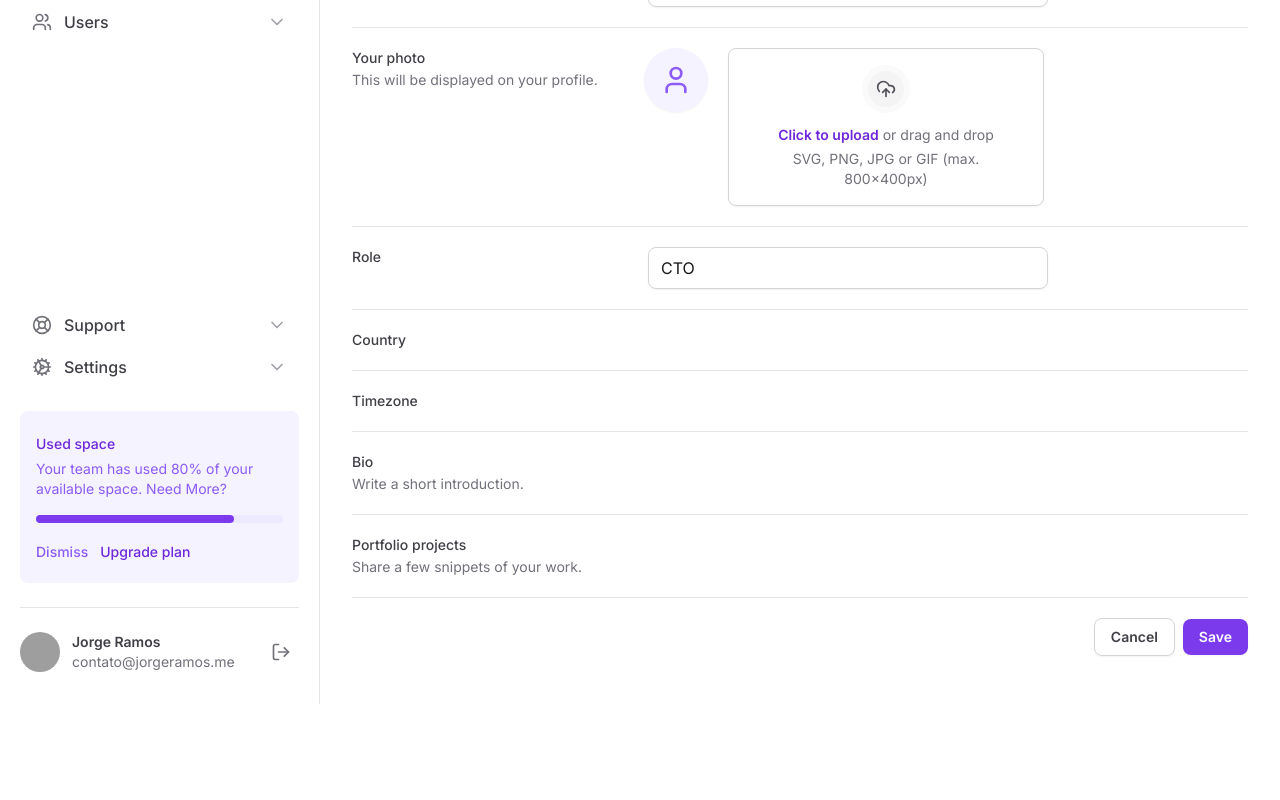
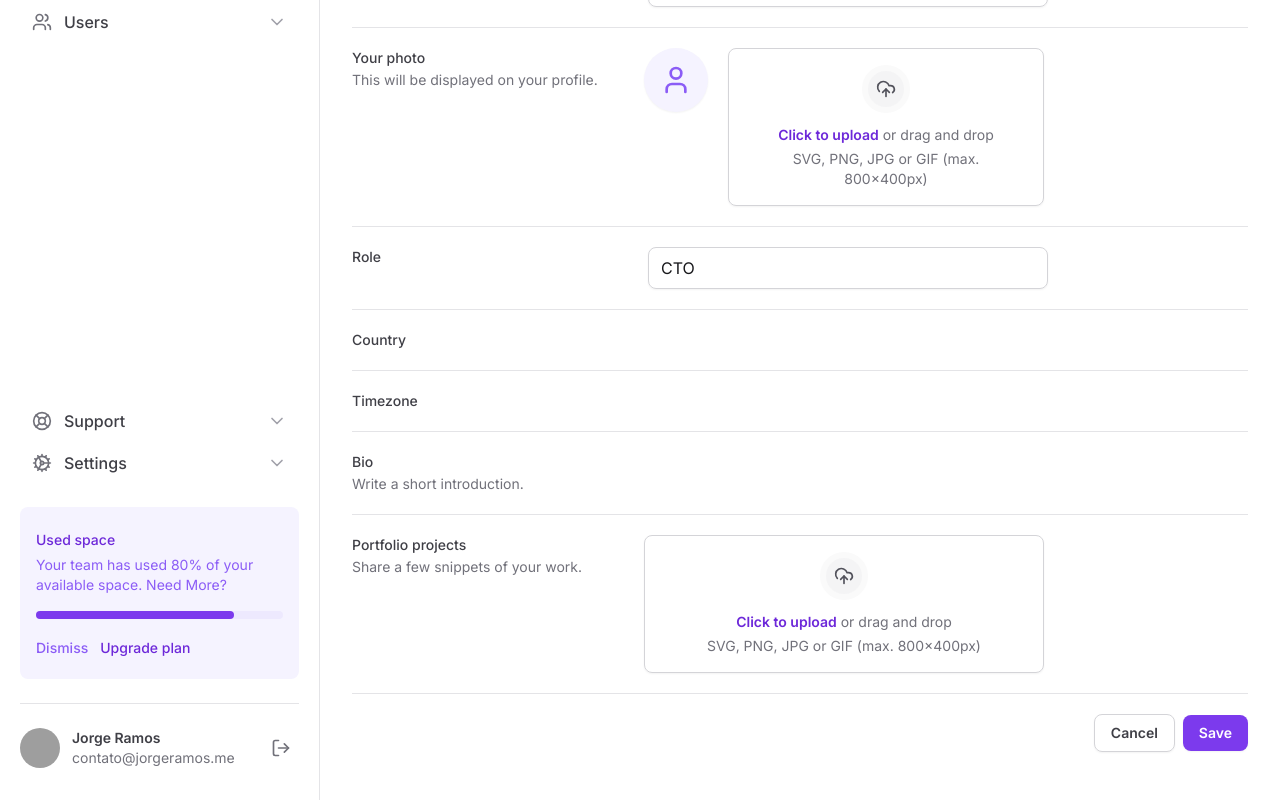
Before and after one commit to jorginhodev/masterizando-o-tailwind, a Next.js app: page / in a window 1280 px wide. Shown: the part 368-1168 px from the top of the page. Before the commit the page ends 1072 px from the top, so only its background shows below. Built offline with nearby package versions, Linux system fonts and the light colour scheme; grey boxes are pictures that could not be loaded.

Commit message:
feat: add FileInput component

```diff
--- a/src/app/page.tsx
+++ b/src/app/page.tsx
@@ -1,6 +1,8 @@
+import { Mail } from 'lucide-react'
+
 import { SettingsTabs } from '@/components/settings-tabs'
 import { InputRoot, InputControl, InputPrefix } from '@/components/input'
-import { Mail, UploadCloud, User } from 'lucide-react'
+import * as FileInput from '@/components/file-input'
 
 export default function Home() {
   return (
@@ -88,33 +90,11 @@
               </span>
             </label>
 
-            <div className="flex items-start gap-5">
-              <div className="flex h-16 w-16 items-center justify-center rounded-full bg-violet-50 shadow-sm">
-                <User className="h-8 w-8 text-violet-500" />
-              </div>
-
-              <label
-                htmlFor="photo"
-                className="hover:bg-violet-25 group flex flex-1 cursor-pointer flex-col items-center gap-3 rounded-lg border border-zinc-300 px-6 py-4 text-center text-zinc-500 shadow-sm transition duration-150 ease-in-out hover:border-violet-200 hover:text-violet-500"
-              >
-                <div className="border-6 rounded-full border-zinc-50 bg-zinc-100 p-2 group-hover:border-violet-50 group-hover:bg-violet-100">
-                  <UploadCloud className="h-5 w-5 text-zinc-600 group-hover:text-violet-600" />
-                </div>
-
-                <div className="flex flex-col items-center gap-1">
-                  <span className="text-sm">
-                    <span className="font-semibold text-violet-700">
-                      Click to upload
-                    </span>{' '}
-                    or drag and drop
-                  </span>
-                  <span className="text-sm">
-                    SVG, PNG, JPG or GIF (max. 800x400px)
-                  </span>
-                </div>
-              </label>
-              <input type="file" id="photo" className="sr-only" />
-            </div>
+            <FileInput.Root className="flex items-start gap-5">
+              <FileInput.ImagePreview />
+              <FileInput.Trigger />
+              <FileInput.Control id="photo" />
+            </FileInput.Root>
           </div>
 
           <div className="grid-cols-form grid gap-3 pt-5">
@@ -171,7 +151,10 @@
               </span>
             </label>
 
-            <div></div>
+            <FileInput.Root>
+              <FileInput.Trigger />
+              <FileInput.Control id="portfolio" />
+            </FileInput.Root>
           </div>
 
           <div className="flex items-center justify-end gap-2 pt-5">
--- /dev/null
+++ b/src/components/file-input/control.tsx
@@ -0,0 +1,7 @@
+import { ComponentProps } from 'react'
+
+type RootProps = ComponentProps<'input'>
+
+export const Control = (props: RootProps) => {
+  return <input type="file" className="sr-only" {...props} />
+}
--- /dev/null
+++ b/src/components/file-input/image-preview.tsx
@@ -0,0 +1,9 @@
+import { User } from 'lucide-react'
+
+export const ImagePreview = () => {
+  return (
+    <div className="flex h-16 w-16 items-center justify-center rounded-full bg-violet-50 shadow-sm">
+      <User className="h-8 w-8 text-violet-500" />
+    </div>
+  )
+}
--- /dev/null
+++ b/src/components/file-input/index.ts
@@ -0,0 +1,4 @@
+export { Control } from './control'
+export { ImagePreview } from './image-preview'
+export { Root } from './root'
+export { Trigger } from './trigger'
--- /dev/null
+++ b/src/components/file-input/root.tsx
@@ -0,0 +1,7 @@
+import { ComponentProps } from 'react'
+
+type RootProps = ComponentProps<'div'>
+
+export const Root = (props: RootProps) => {
+  return <div {...props} />
+}
--- /dev/null
+++ b/src/components/file-input/trigger.tsx
@@ -0,0 +1,22 @@
+import { UploadCloud } from 'lucide-react'
+
+export const Trigger = () => {
+  return (
+    <label
+      htmlFor="photo"
+      className="hover:bg-violet-25 group flex flex-1 cursor-pointer flex-col items-center gap-3 rounded-lg border border-zinc-300 px-6 py-4 text-center text-zinc-500 shadow-sm transition duration-150 ease-in-out hover:border-violet-200 hover:text-violet-500"
+    >
+      <div className="border-6 rounded-full border-zinc-50 bg-zinc-100 p-2 group-hover:border-violet-50 group-hover:bg-violet-100">
+        <UploadCloud className="h-5 w-5 text-zinc-600 group-hover:text-violet-600" />
+      </div>
+
+      <div className="flex flex-col items-center gap-1">
+        <span className="text-sm">
+          <span className="font-semibold text-violet-700">Click to upload</span>{' '}
+          or drag and drop
+        </span>
+        <span className="text-sm">SVG, PNG, JPG or GIF (max. 800x400px)</span>
+      </div>
+    </label>
+  )
+}
```
